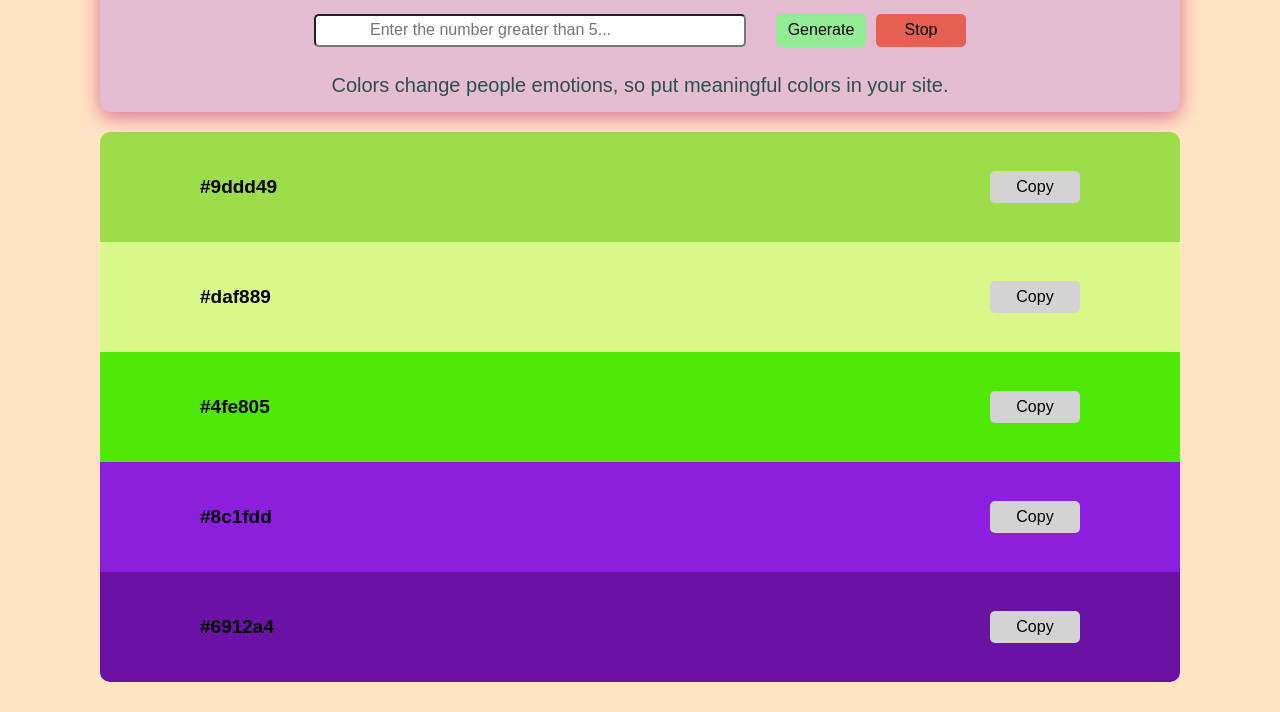
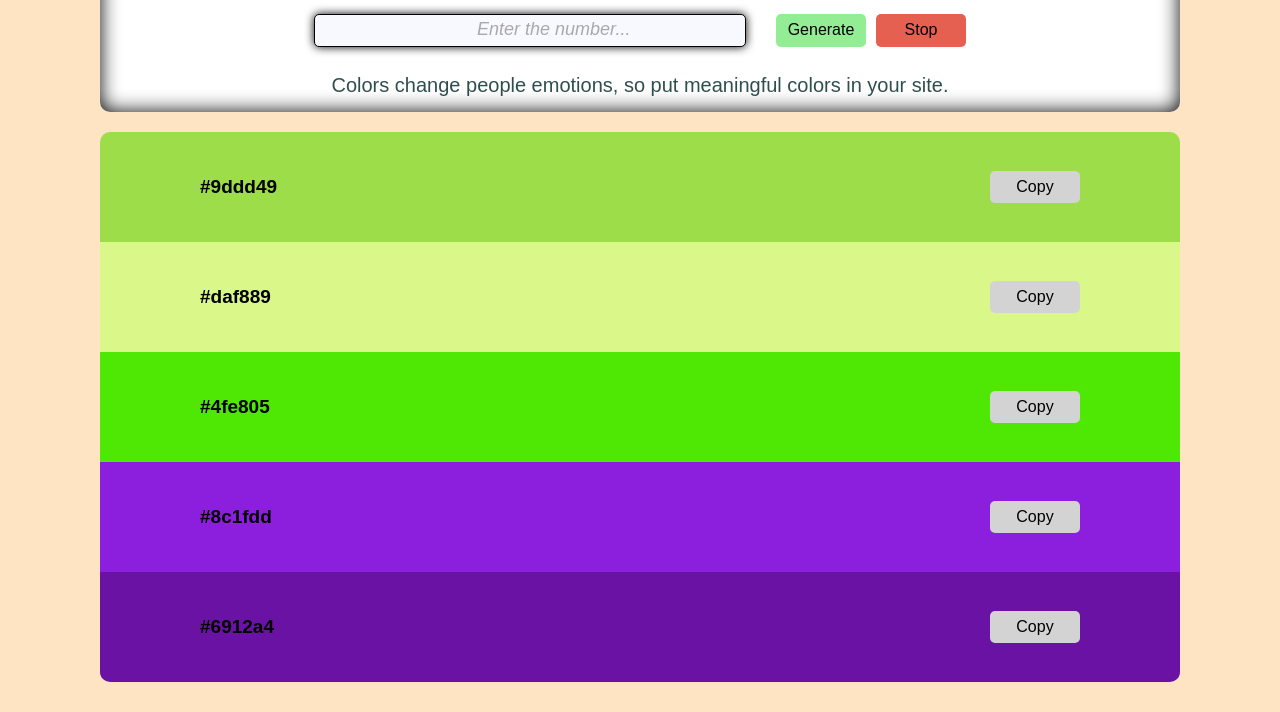
Before and after one commit to ohotnikarturik/color-generator, a plain HTML site: page index.html in a window 1280 px wide. Shown: the part 88-800 px from the top of the page. Drawn offline with Linux system fonts and the light colour scheme.

Commit message:
second commit

```diff
--- a/css/style.css
+++ b/css/style.css
@@ -68,7 +68,7 @@ p {
 
 #form {
   height: 180px;
-  background-color: #e4bdd2;
+  background-color: white;
   border-radius: 10px;
   width: 100%;
   display: flex;
@@ -76,7 +76,7 @@ p {
   align-items: center;
   justify-content: space-around;
   position: relative;
-  box-shadow: 0px 5px 20px 0px palevioletred;
+  box-shadow: 0px 0px 20px 0px inset;
 }
 
 .form__field {
@@ -112,9 +112,29 @@ p {
 .input {
   width: 40%;
   border-radius: 5px;
-  padding: 5px 5% 5px 5%;
+  padding-left: 15%;
   outline: none;
+  background-color: ghostwhite;
+  border: 1px solid black;
+  box-shadow: 0px 0px 10px 0px black;
+
 }
+
+.input:focus {
+  opacity: .5;
+  padding-left: 20%;
+  box-shadow: 0px 0px 10px 0px black;
+  border: 1px dashed black;
+}
+
+::placeholder {
+  font-size: 18px;
+  font-style: italic;
+  font-family: 'Ubuntu', Arial, Helvetica, sans-serif;
+  opacity: .6; /* Firefox */
+}
+
+
 
 .btn {
   padding: 5px 0px;
--- a/js/main.js
+++ b/js/main.js
@@ -1,35 +1,34 @@
-
-// to display greeting
-let sayHello = () => {
-  let helloTitle;
-  setTimeout(() => {
-    helloTitle = document.createElement('h3');
-    helloTitle.setAttribute('class', 'hello-title');
-    helloTitle.textContent = 'Hello! Let`s go to generate!!!';
-
-    form.appendChild(helloTitle);
-
-  }, 1500);
-
-  setTimeout(() => {
-    form.removeChild(helloTitle)
-  }, 4000);
-
-  setTimeout(() => {
-    helloTitle = document.createElement('h3');
-    helloTitle.setAttribute('class', 'hello-title__second');
-    helloTitle.textContent = 'Do not be shy :)';
-
-    form.appendChild(helloTitle);
-
-  }, 4500);
-
-  setTimeout(() => {
-    form.removeChild(helloTitle)
-  }, 6500);
-};
-
-sayHello();
+// // to display greeting
+// let sayHello = () => {
+//   let helloTitle;
+//   setTimeout(() => {
+//     helloTitle = document.createElement('h3');
+//     helloTitle.setAttribute('class', 'hello-title');
+//     helloTitle.textContent = 'Hello! Let`s go to generate!!!';
+//
+//     form.appendChild(helloTitle);
+//
+//   }, 1500);
+//
+//   setTimeout(() => {
+//     form.removeChild(helloTitle)
+//   }, 4000);
+//
+//   setTimeout(() => {
+//     helloTitle = document.createElement('h3');
+//     helloTitle.setAttribute('class', 'hello-title__second');
+//     helloTitle.textContent = 'Do not be shy :)';
+//
+//     form.appendChild(helloTitle);
+//
+//   }, 4500);
+//
+//   setTimeout(() => {
+//     form.removeChild(helloTitle)
+//   }, 6500);
+// };
+//
+// sayHello();
 
 //function to copy rgb color
 let copyColor = (str) => {
@@ -64,7 +63,6 @@ let hexaColor = () => {
 };
 
 
-
 let body = document.body;
 let form = document.querySelector('#form');
 
@@ -73,7 +71,7 @@ input.setAttribute('class', 'input');
 input.setAttribute('name', 'number')
 input.setAttribute('class', 'input');
 input.setAttribute('name', 'number');
-input.setAttribute('placeholder', 'Enter the number greater than 5...');
+input.setAttribute('placeholder', 'Enter the number...');
 
 let ul = document.querySelector('.hexa__list');
 
@@ -110,7 +108,7 @@ div.appendChild(btnStop);
 
 //default loop to create 5 elements
 
-let loop = (n) => {
+let loop1 = (n) => {
   for (let i = 0; i < n; i++) {
 
     let li = document.createElement('li');
@@ -123,6 +121,8 @@ let loop = (n) => {
     btnCopy.setAttribute('href', '#');
     btnCopy.textContent = 'Copy';
     btnCopy.setAttribute('class', 'btn btn__copy');
+
+    let testLi = document.querySelectorAll('.test')
 
     //to merge text rgb with background rgb colors
     let contentItemColor = () => {
@@ -155,52 +155,33 @@ let loop = (n) => {
       copyColor(hexaNumber.textContent);
     });
 
-    let together = () => {
-      li.addEventListener('mouseover', () => {
-        clearInterval(startInterval);
-        // li.style.margin = '5px';
-        // li.style.borderRadius = '5px';
-        // li.style.boxShadow = '2px 2px 20px 2px black';
+    let getColor;
 
-        btnCopy.addEventListener('mouseover', () => {
-          clearInterval(startInterval);
-          // li.style.margin = '5px';
-          // li.style.borderRadius = '5px';
-          // li.style.boxShadow = '2px 2px 20px 2px black';
-        });
-      })
-
-
-    };
-    together();
-
-
-    //to onmouseover and hold content
+    //to mouseover and hold content
     li.addEventListener('mouseover', () => {
       clearInterval(startInterval);
-      // li.style.margin = '5px';
-      // li.style.borderRadius = '5px';
-      // li.style.boxShadow = '2px 2px 20px 2px black';
+      getColor = hexaNumber.textContent;
+      console.log(getColor);
     });
 
 
-    //to onmouseout to continue interval
+    //to mouseout to continue interval
     li.addEventListener('mouseout', () => {
-      // li.style.margin = '0px';
-      // li.style.borderRadius = '0';
-      // li.style.boxShadow = 'none'
 
-      toCleanChildren(5);
-      loop(5);
+
+
+
+      toCleanChildren(n);
+      loop1(n);
+      console.log(getColor);
 
 
     });
 
-
   }
 };
 
-loop(5);
+loop1(5);
 
 
 //click to create ... element(s)
@@ -273,8 +254,8 @@ btnGenerate.addEventListener('click', () => {
       // li.style.borderRadius = '0';
       // li.style.boxShadow = 'none'
 
-      toCleanChildren(5);
-      loop(inputValue);
+      toCleanChildren(inputValue);
+      loop1(inputValue);
 
     });
 
```
Also changed, not shown: 1 other file.
